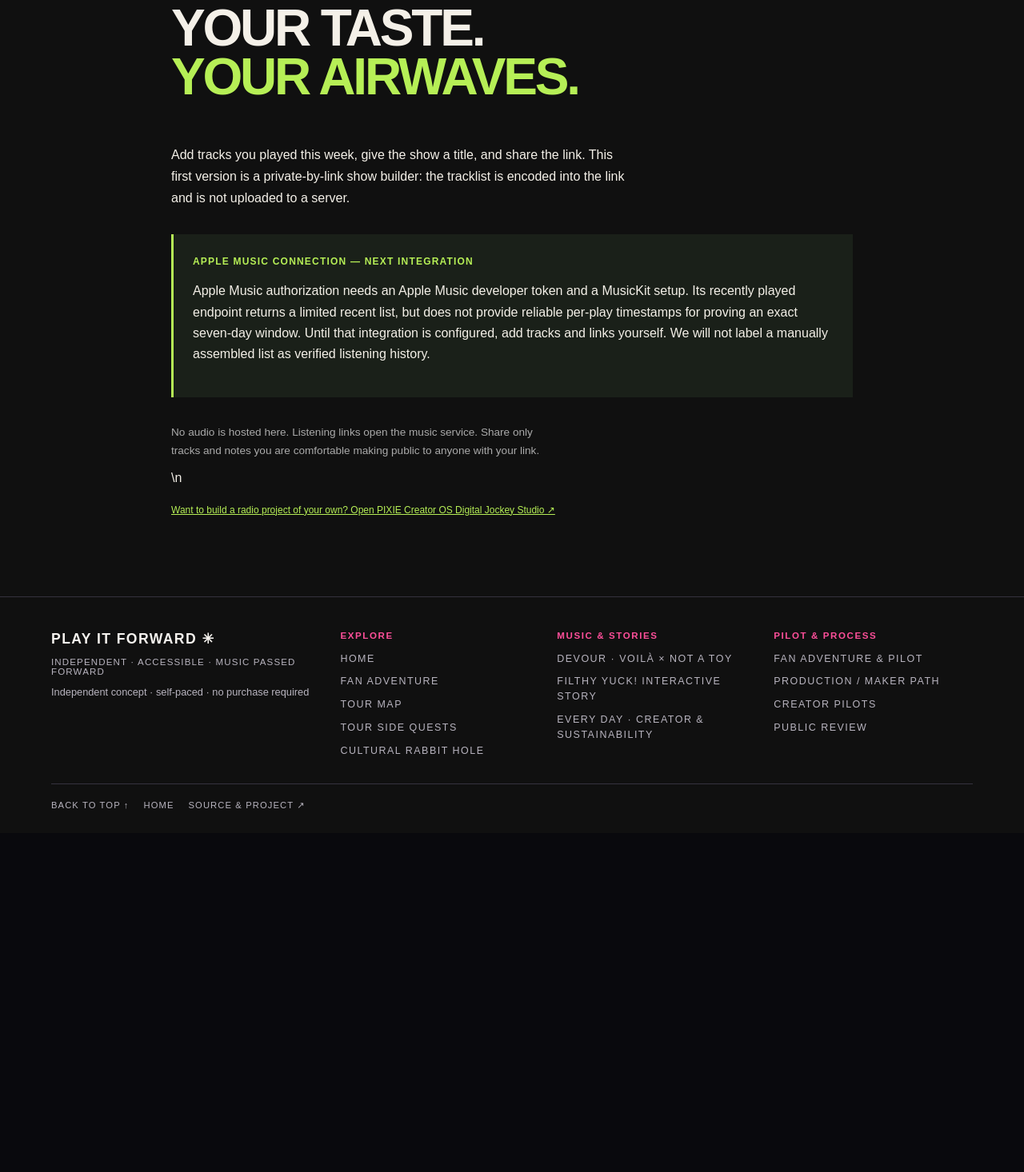
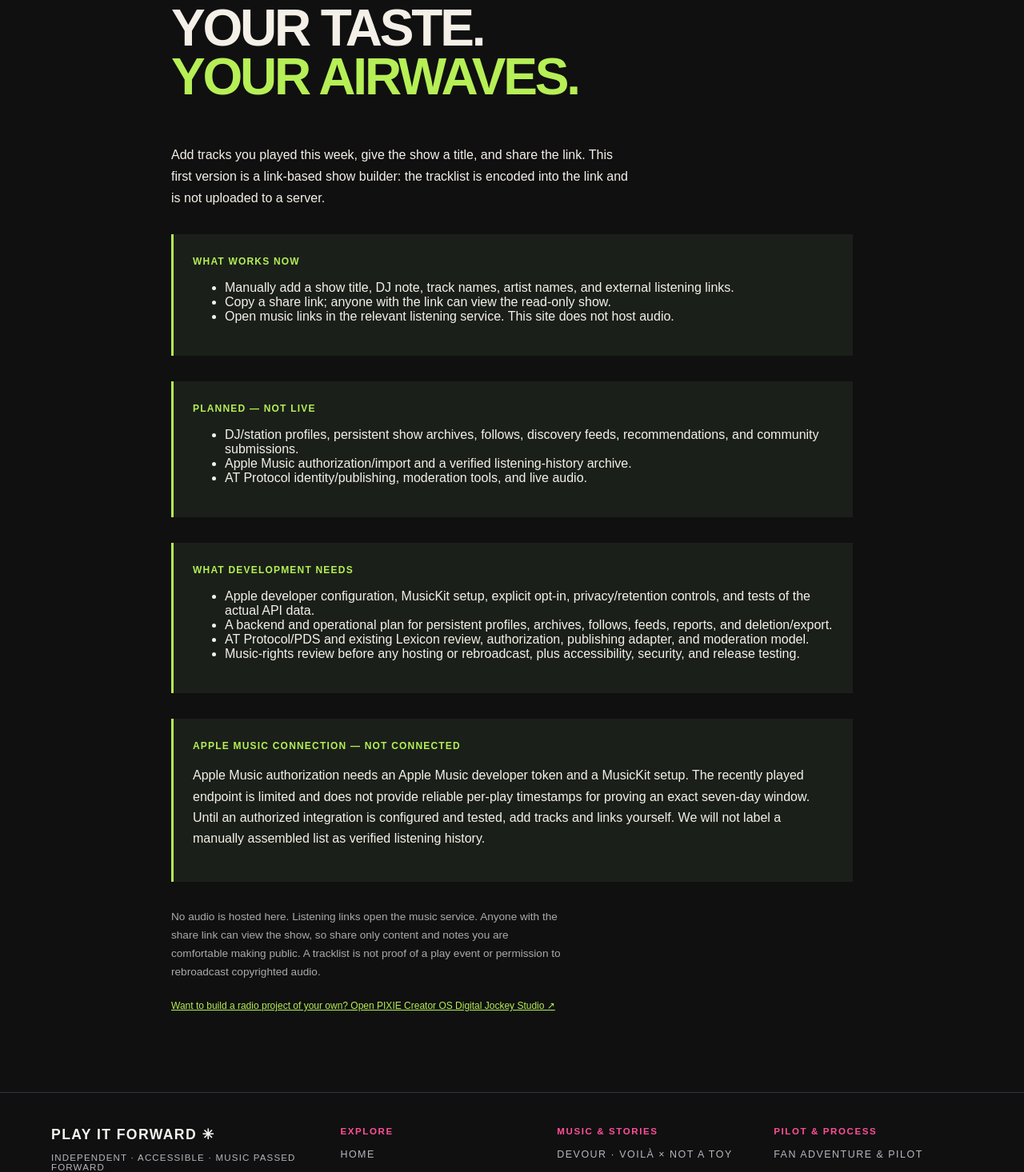
Before and after one commit to Loptr-Lab/pay-it-forward, a Next.js app: page /radio in a window 1280 px wide. Shown: the part 2179-3645 px from the top of the page at 80% size. Before the commit the page ends 3221 px from the top, so only its background shows below. Built offline with nearby package versions, Linux system fonts and the light colour scheme.

Commit message:
docs: disclose working, planned, and development-needed capabilities

```diff
--- a/src/app/radio/page.tsx
+++ b/src/app/radio/page.tsx
@@ -95,11 +95,15 @@ export default function WeekOnAirPage() {
         {shared && <p className="radio-confirmation" role="status">Share link copied. Anyone with the link can view this show.</p>}
         {readOnly && <button className="button secondary" type="button" onClick={resetShow}>MAKE YOUR OWN SHOW</button>}
       </section>
-      <section className="radio-how">
+      <section className="radio-how" aria-labelledby="radio-status-details">
         <p className="eyebrow">THE FIRST EDITION</p><h2>YOUR TASTE.<br/><em>YOUR AIRWAVES.</em></h2>
-        <p>Add tracks you played this week, give the show a title, and share the link. This first version is a private-by-link show builder: the tracklist is encoded into the link and is not uploaded to a server.</p>
-        <div className="radio-boundary"><strong>APPLE MUSIC CONNECTION — NEXT INTEGRATION</strong><p>Apple Music authorization needs an Apple Music developer token and a MusicKit setup. Its recently played endpoint returns a limited recent list, but does not provide reliable per-play timestamps for proving an exact seven-day window. Until that integration is configured, add tracks and links yourself. We will not label a manually assembled list as verified listening history.</p></div>
-        <p className="radio-small">No audio is hosted here. Listening links open the music service. Share only tracks and notes you are comfortable making public to anyone with your link.</p>\n        <p><a className="radio-listen-link" href="https://ibloud.github.io/pixie-creator-os/digital-jockey.html">Want to build a radio project of your own? Open PIXIE Creator OS Digital Jockey Studio ↗</a></p>
+        <p>Add tracks you played this week, give the show a title, and share the link. This first version is a link-based show builder: the tracklist is encoded into the link and is not uploaded to a server.</p>
+        <div className="radio-boundary"><strong>WHAT WORKS NOW</strong><ul><li>Manually add a show title, DJ note, track names, artist names, and external listening links.</li><li>Copy a share link; anyone with the link can view the read-only show.</li><li>Open music links in the relevant listening service. This site does not host audio.</li></ul></div>
+        <div className="radio-boundary"><strong>PLANNED — NOT LIVE</strong><ul><li>DJ/station profiles, persistent show archives, follows, discovery feeds, recommendations, and community submissions.</li><li>Apple Music authorization/import and a verified listening-history archive.</li><li>AT Protocol identity/publishing, moderation tools, and live audio.</li></ul></div>
+        <div className="radio-boundary"><strong>WHAT DEVELOPMENT NEEDS</strong><ul><li>Apple developer configuration, MusicKit setup, explicit opt-in, privacy/retention controls, and tests of the actual API data.</li><li>A backend and operational plan for persistent profiles, archives, follows, feeds, reports, and deletion/export.</li><li>AT Protocol/PDS and existing Lexicon review, authorization, publishing adapter, and moderation model.</li><li>Music-rights review before any hosting or rebroadcast, plus accessibility, security, and release testing.</li></ul></div>
+        <div className="radio-boundary"><strong>APPLE MUSIC CONNECTION — NOT CONNECTED</strong><p>Apple Music authorization needs an Apple Music developer token and a MusicKit setup. The recently played endpoint is limited and does not provide reliable per-play timestamps for proving an exact seven-day window. Until an authorized integration is configured and tested, add tracks and links yourself. We will not label a manually assembled list as verified listening history.</p></div>
+        <p className="radio-small">No audio is hosted here. Listening links open the music service. Anyone with the share link can view the show, so share only content and notes you are comfortable making public. A tracklist is not proof of a play event or permission to rebroadcast copyrighted audio.</p>
+        <p><a className="radio-listen-link" href="https://ibloud.github.io/pixie-creator-os/digital-jockey.html">Want to build a radio project of your own? Open PIXIE Creator OS Digital Jockey Studio ↗</a></p>
       </section>
     </article>
     <SiteDirectoryFooter tagline="INDEPENDENT · ACCESSIBLE · MUSIC PASSED FORWARD" />
```
